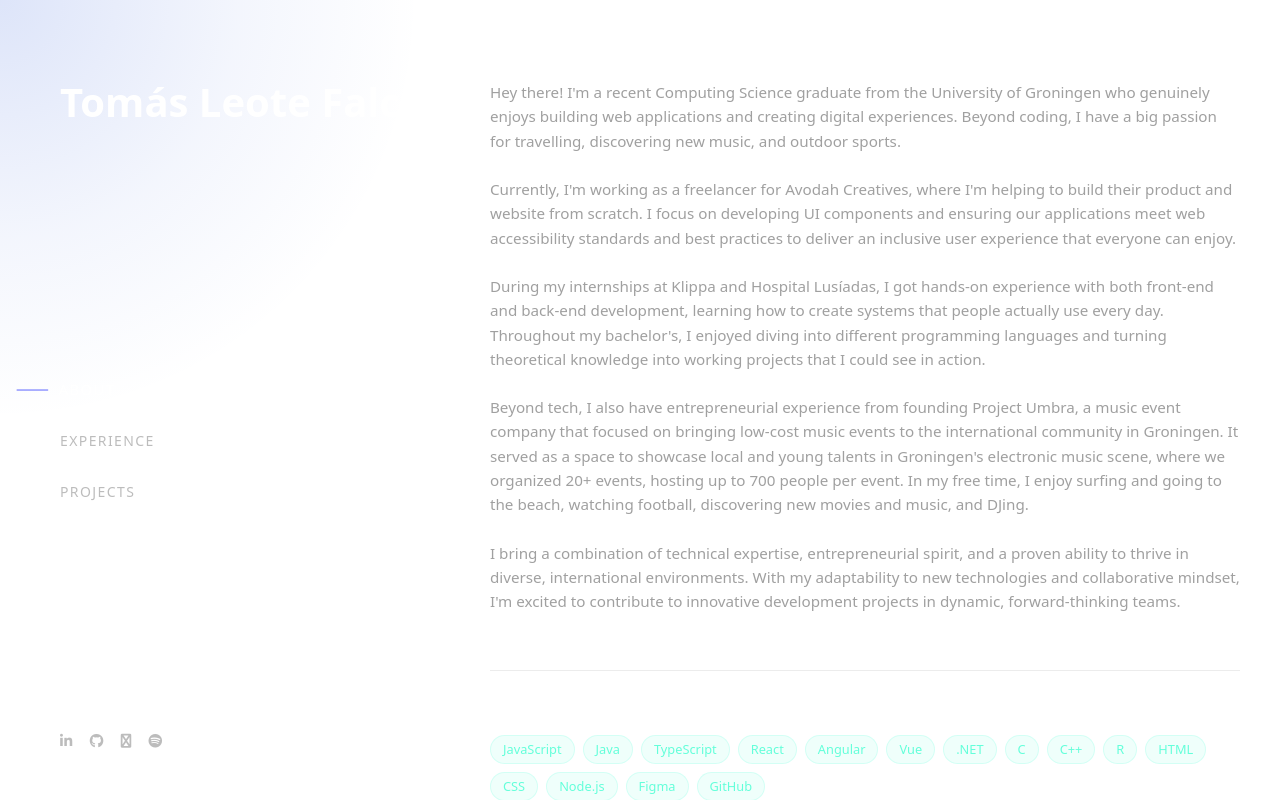
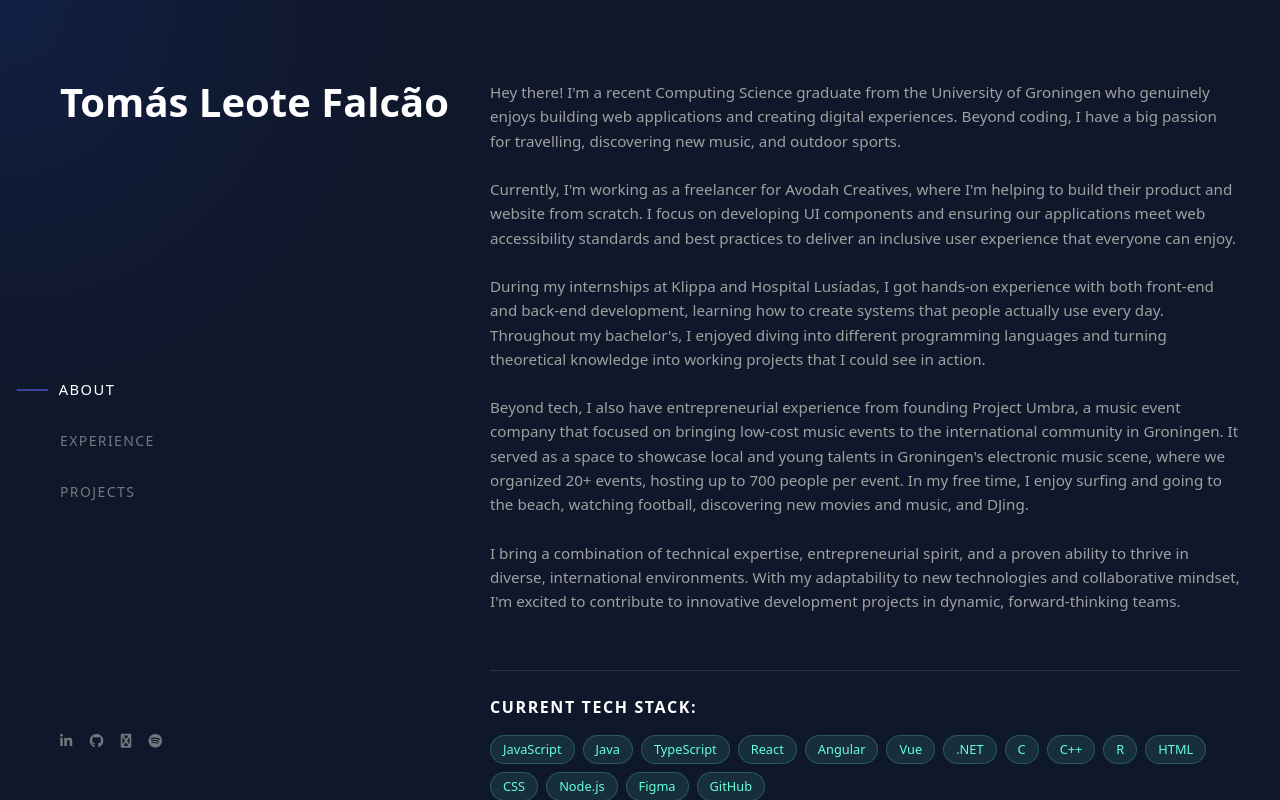
Before and after one commit to tomasleote/Portfolio, a React (Vite) app in the folder my-portfolio/: page / in a window 1280 px wide. Built offline with nearby package versions, Linux system fonts and the light colour scheme.

Commit message:
prefers-color-scheme bug fix

```diff
--- a/my-portfolio/src/index.css
+++ b/my-portfolio/src/index.css
@@ -3,7 +3,7 @@
   line-height: 1.5;
   font-weight: 400;
 
-  color-scheme: dark;
+  color-scheme: dark only;
   color: rgba(255, 255, 255, 0.87);
   background-color: #0f172a;
 
@@ -96,18 +96,7 @@
   outline: 4px auto -webkit-focus-ring-color;
 }
 
-@media (prefers-color-scheme: light) {
-  :root {
-    color: #213547;
-    background-color: #ffffff;
-  }
-  a:hover {
-    color: #747bff;
-  }
-  button {
-    background-color: #f9f9f9;
-  }
-}
+/* Force dark theme - removed light mode to maintain consistent branding */
 
 /* Mobile-specific improvements */
 @media (max-width: 1024px) {
```
